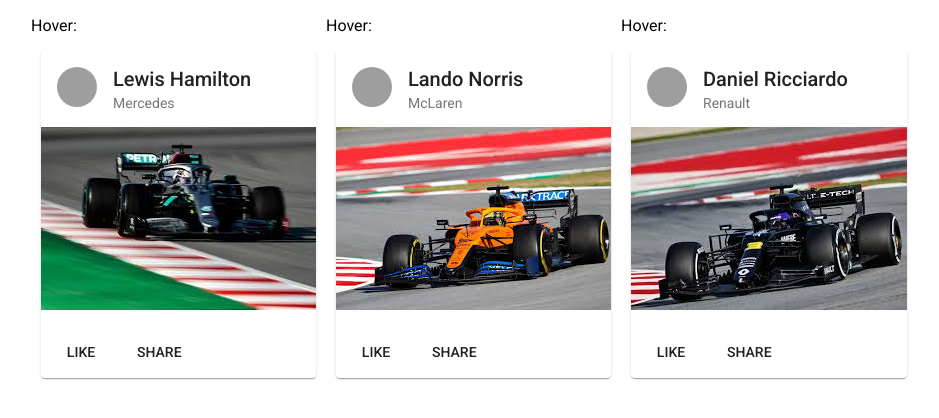
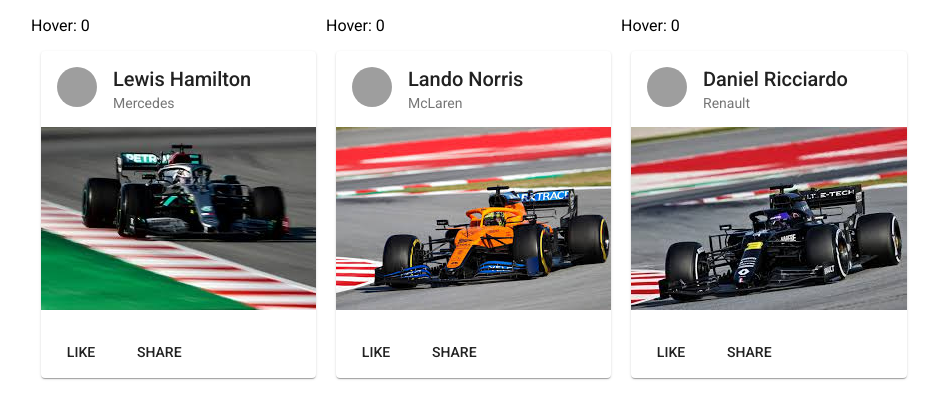
Before and after one commit to diCaminha/conter-mouseover-ng, an Angular app: page / in a window 1280 px wide. Shown: the top 418 px of the page, without its empty margins (166-1105 px from the left). Built offline with nearby package versions, Linux system fonts and the light colour scheme; grey boxes are pictures that could not be loaded.

Commit message:
impl logic on component

```diff
--- a/src/app/app.component.ts
+++ b/src/app/app.component.ts
@@ -6,5 +6,16 @@
   styleUrls: ['./app.component.css']
 })
 export class AppComponent {
-  title = 'demo-directive';
+
+  counter1:number = 0;
+  counter2:number = 0;
+  counter3:number = 0;
+
+  incMouseoverCounter(cardId) {
+    switch(cardId) {
+      case "1": this.counter1++;break;
+      case "2": this.counter2++; break;
+      case "3": this.counter3++; break;
+    }
+  }
 }
```
